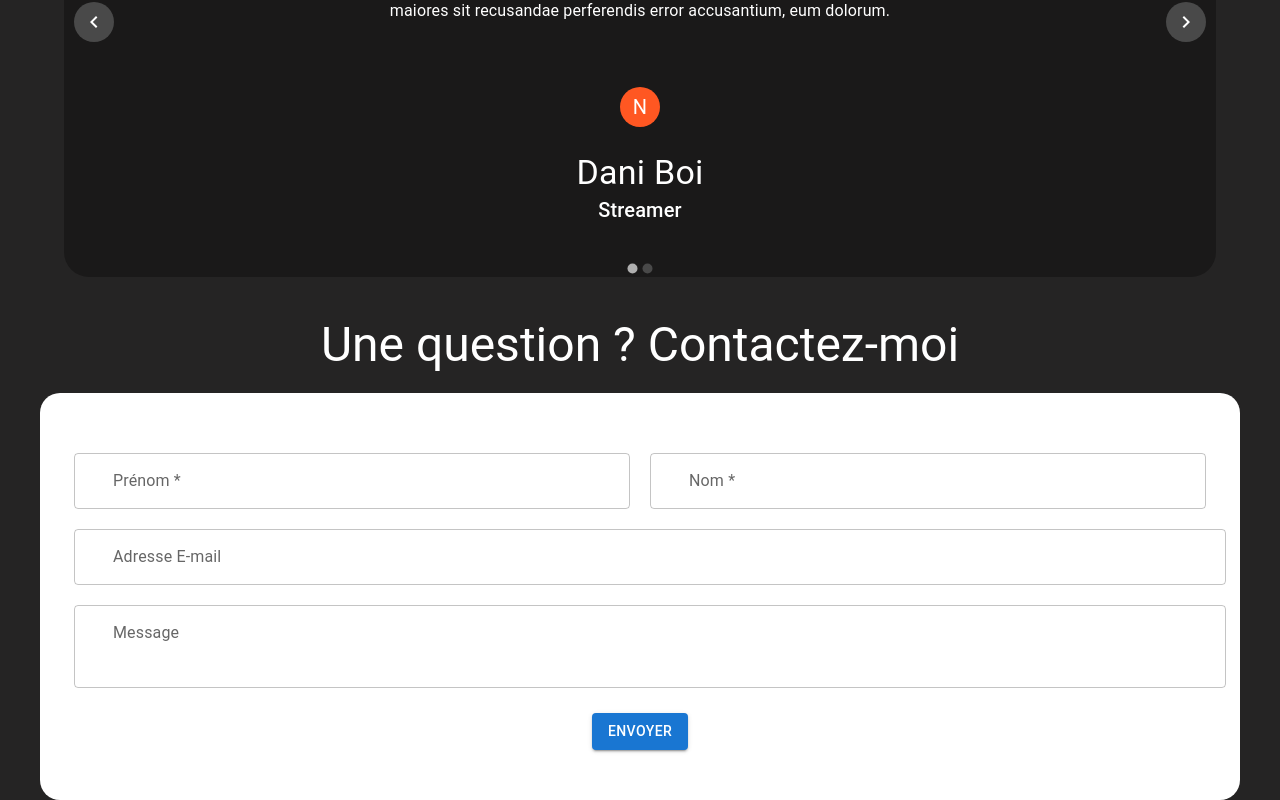
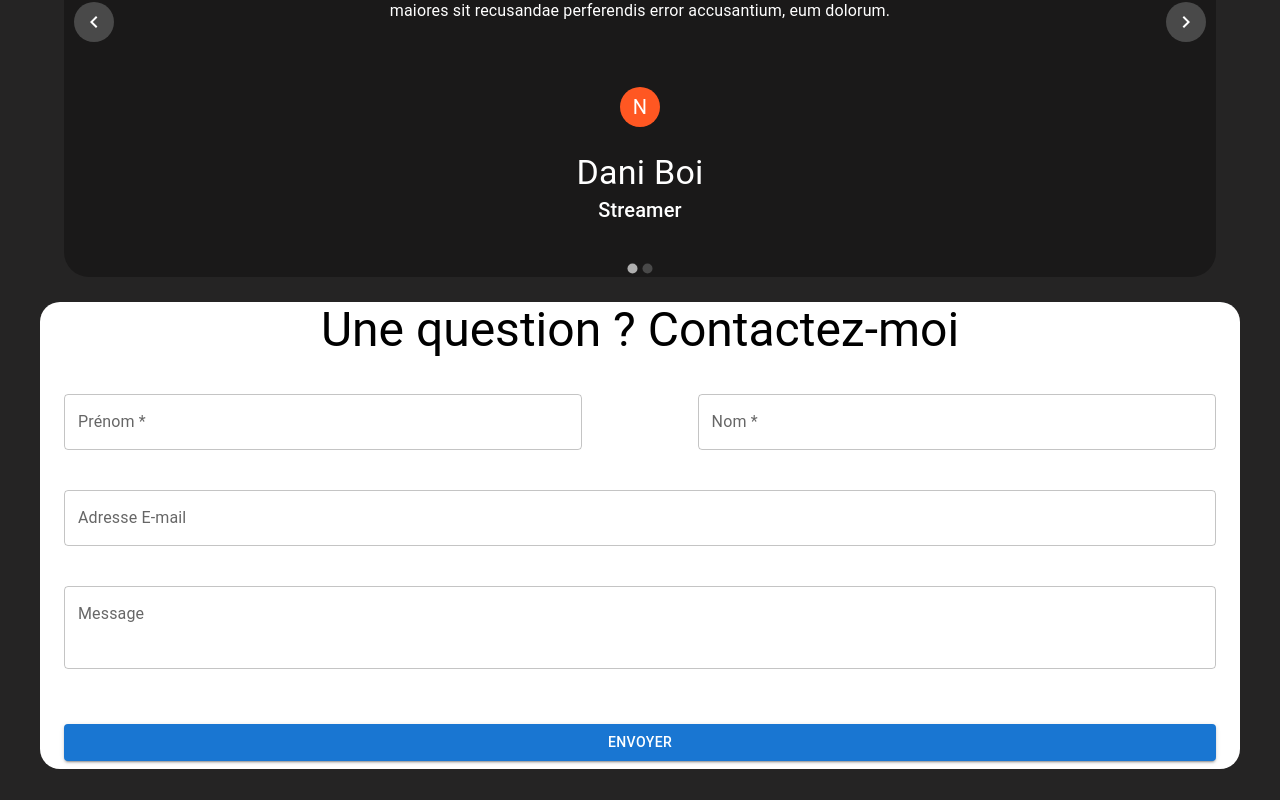
Before and after one commit to MarthL/Dan, a React (Create React App) app: page / in a window 1280 px wide. Shown: the part 1183-1983 px from the top of the page. After the commit the page ends 1952 px from the top, so only its background shows below. Built offline with nearby package versions, Linux system fonts and the light colour scheme.

Commit message:
form ready

```diff
--- a/src/App.css
+++ b/src/App.css
@@ -69,11 +69,3 @@ body {
   width: fit-content;
   cursor: pointer;
 }
-
-.form {
-  margin: auto;
-}
-
-.form * {
-  margin: 10px;
-}
--- a/src/index.css
+++ b/src/index.css
@@ -11,16 +11,3 @@ code {
   font-family: source-code-pro, Menlo, Monaco, Consolas, 'Courier New',
     monospace;
 }
-
-.form > * {
-  margin: auto;
-}
-
-.form > #formNom {
-  flex: 2;
-  color: white
-}
-
-#formPrenom {
-  flex: 2;
-}
--- a/src/organisms/FormComponent.tsx
+++ b/src/organisms/FormComponent.tsx
@@ -5,60 +5,46 @@ export const FormComponent = () => {
 
   return (
     <React.Fragment>
-      <Box marginTop={5}>
-        <Typography variant="h3" color="white" textAlign={'center'}>Une question ? Contactez-moi</Typography>
-        <Container sx={{ backgroundColor: 'white', padding: '50px', marginTop: '20px', borderRadius: '20px' }}>
-          <FormControl className="form" sx={{ display: 'flex', flexDirection: 'row', alignItems: 'center', justifyContent: 'space-around', flexFlow: 'row wrap' }}>
+      <Container sx={{ backgroundColor: 'white', borderRadius: '20px', marginTop: '25px' }}>
+        <Typography variant="h3" color="black" textAlign={'center'}>Une question ? Contactez-moi</Typography>
+        <FormControl className="form" fullWidth margin='normal'>
+          <Box component={'div'} sx={{ display: 'flex', flexDirection: 'row', alignItems: 'center', justifyContent: 'space-between', marginTop: '20px' }}>
             <TextField
               id="formPrenom"
               label="Prénom *"
-              sx={{ width: '50%' }}
-              InputLabelProps={{
-                sx: {
-                  paddingLeft: '25px',
-                }
-              }}
+              sx={{ width: '45%' }}
             />
             <TextField
               id="formNom"
               label="Nom *"
-              sx={{ width: '50%' }}
-              InputLabelProps={{
-                sx: {
-                  paddingLeft: '25px',
-                }
-              }}
+              sx={{ width: '45%' }}
             />
+          </Box>
+
+          <Box component={'div'} width={'100%'} marginTop={5}>
             <TextField
               id=""
               label="Adresse E-mail"
               fullWidth
-              InputLabelProps={{
-                sx: {
-                  paddingLeft: '25px',
-                }
-              }}
             />
+          </Box>
+          <Box component={'div'} width={'100%'} marginTop={5} marginBottom={5}>
             <TextField
               id=""
               label="Message"
               fullWidth
+              multiline
               size={'medium'}
               inputProps={{
                 style: {
-                  minHeight: '50px',
-                }
-              }}
-              InputLabelProps={{
-                sx: {
-                  paddingLeft: '25px',
+                  minHeight: '50px'
                 }
               }}
             />
-            <Button variant='contained' sx={{ marginTop: '15px' }}>Envoyer</Button>
-          </FormControl>
-        </Container>
-      </Box>
+          </Box>
+          <Button variant='contained' sx={{ marginTop: '15px' }}>Envoyer</Button>
+        </FormControl>
+      </Container>
     </React.Fragment>
   )
 };
```
Also changed, not shown: src/organisms/BannerComponent.tsx (added, +9 -0 lines).
